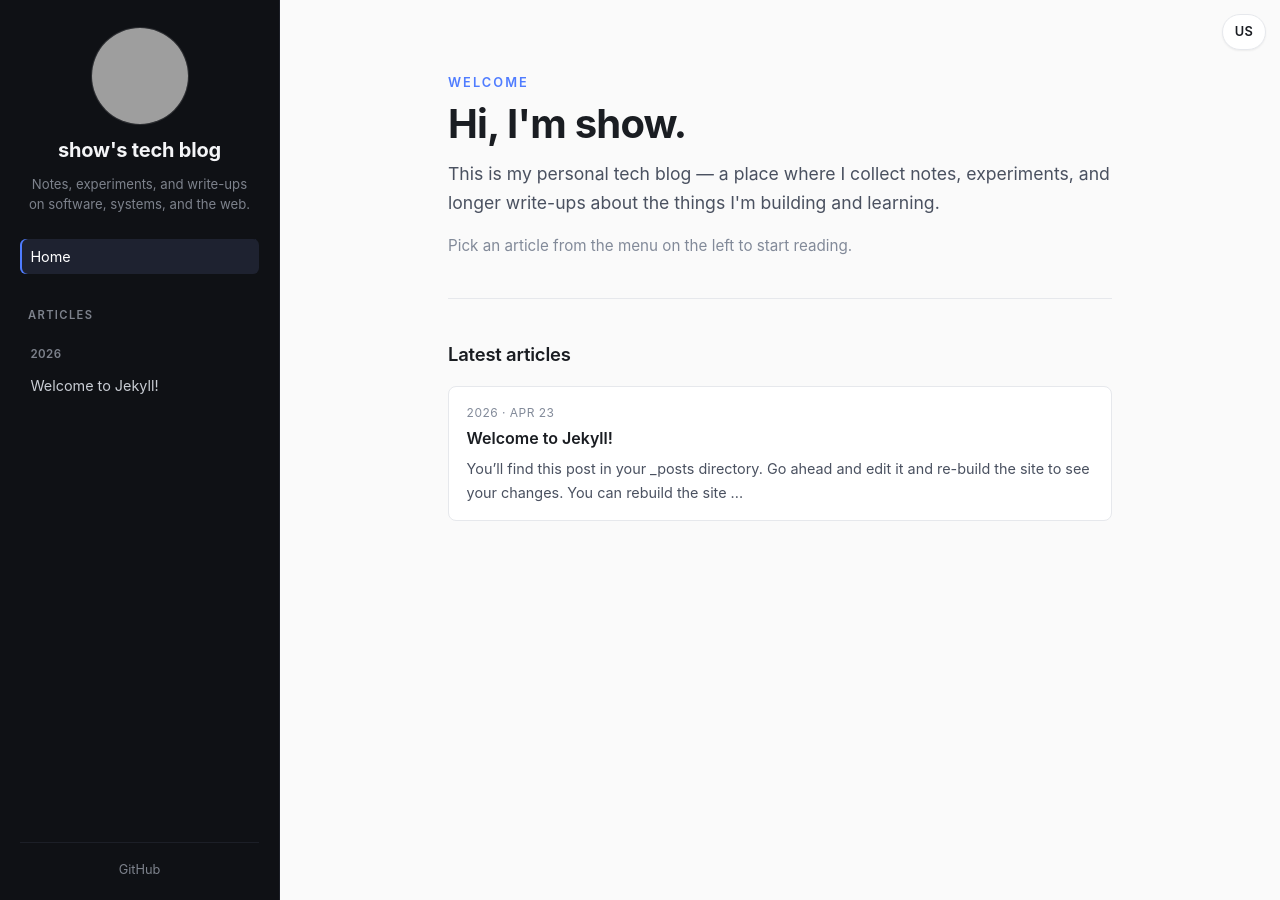
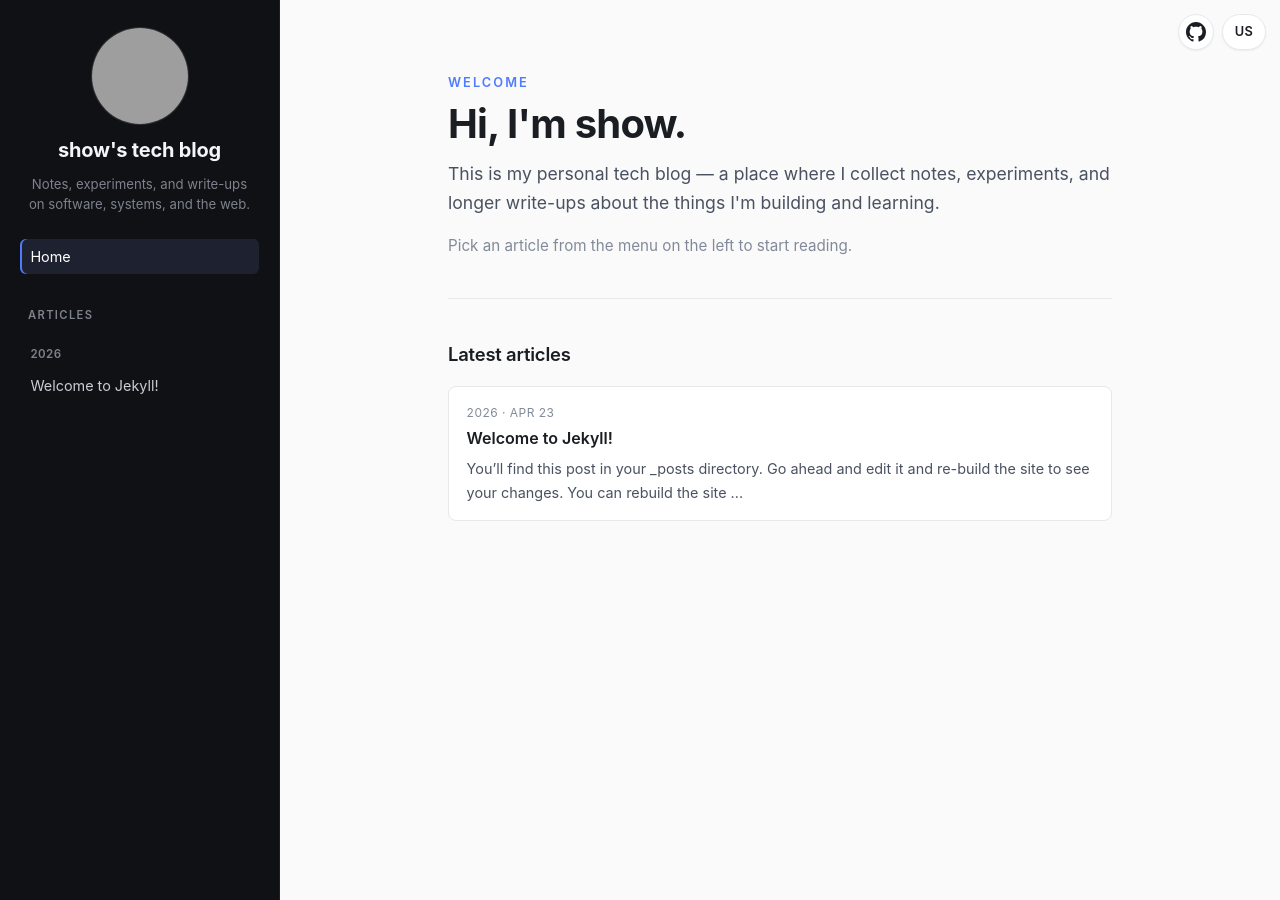
Before and after one commit to showwwwww/showwwwww.github.io, a Jekyll site: the page built from index.markdown, in a window 1280 px wide. Built offline with Jekyll 4.4.1, drawn with Linux system fonts in a browser that asks for light colours; grey boxes are pictures that could not be loaded.

Commit message:
feat(jekyll): add GitHub mark to header toolbar
Move the profile link from the sidebar footer into a fixed top bar with
a circular Octicons mark left of the language toggle. Omit the footer
entirely when only GitHub was configured. Update design and i18n specs.

Made-with: Cursor

```diff
--- a/_layouts/default.html
+++ b/_layouts/default.html
@@ -30,9 +30,18 @@
   <button class="sidebar-toggle" type="button" aria-label="{{ us.nav.toggle }}" aria-controls="sidebar" aria-expanded="false" data-i18n-aria-label="nav.toggle">
     <span></span><span></span><span></span>
   </button>
+  <div class="header-toolbar">
+    {%- if site.github_username and site.github_username != 'jekyll' -%}
+      <a class="github-header-link" href="https://github.com/{{ site.github_username }}" target="_blank" rel="noopener" data-i18n-aria-label="footer.github" aria-label="{{ us.footer.github }}">
+        <svg class="github-header-icon" xmlns="http://www.w3.org/2000/svg" viewBox="0 0 16 16" width="20" height="20" fill="currentColor" aria-hidden="true" focusable="false">
+          <path d="M8 0C3.58 0 0 3.58 0 8c0 3.54 2.29 6.53 5.47 7.59.4.07.55-.17.55-.38 0-.19-.01-.82-.01-1.49-2.01.37-2.53-.49-2.69-.94-.09-.23-.48-.94-.82-1.13-.28-.15-.68-.52-.01-.53.63-.01 1.08.58 1.23.82.72 1.21 1.87.87 2.33.66.07-.52.28-.87.51-1.07-1.78-.2-3.64-.89-3.64-3.95 0-.87.31-1.59.82-2.15-.08-.2-.36-1.02.08-2.12 0 0 .67-.21 2.2.82.64-.18 1.32-.27 2-.27.68 0 1.36.09 2 .27 1.53-1.04 2.2-.82 2.2-.82.44 1.1.16 1.92.08 2.12.51.56.82 1.27.82 2.15 0 3.07-1.87 3.75-3.65 3.95.29.25.54.73.54 1.48 0 1.07-.01 1.93-.01 2.2 0 .21.15.46.55.38A8.013 8.013 0 0016 8c0-4.42-3.58-8-8-8z"/>
+        </svg>
+      </a>
+    {%- endif -%}
     <button class="language-toggle" type="button" aria-label="{{ us.language.switch }}" data-language-toggle data-i18n-aria-label="language.switch">
       {{ us.language.current }}
     </button>
+  </div>
 
   <aside class="sidebar" id="sidebar">
     <div class="sidebar-inner">
@@ -87,17 +96,20 @@
         {%- endfor -%}
       </nav>
 
+      {%- assign has_footer_twitter = false -%}
+      {%- if site.twitter_username and site.twitter_username != 'jekyllrb' -%}{%- assign has_footer_twitter = true -%}{%- endif -%}
+      {%- assign has_footer_email = false -%}
+      {%- if site.email and site.email != 'your-email@example.com' -%}{%- assign has_footer_email = true -%}{%- endif -%}
+      {%- if has_footer_twitter or has_footer_email -%}
         <footer class="sidebar-footer">
-        {%- if site.github_username and site.github_username != 'jekyll' -%}
-          <a href="https://github.com/{{ site.github_username }}" target="_blank" rel="noopener" data-i18n="footer.github">{{ us.footer.github }}</a>
-        {%- endif -%}
-        {%- if site.twitter_username and site.twitter_username != 'jekyllrb' -%}
+          {%- if has_footer_twitter -%}
             <a href="https://twitter.com/{{ site.twitter_username }}" target="_blank" rel="noopener" data-i18n="footer.twitter">{{ us.footer.twitter }}</a>
           {%- endif -%}
-        {%- if site.email and site.email != 'your-email@example.com' -%}
+          {%- if has_footer_email -%}
             <a href="mailto:{{ site.email }}" data-i18n="footer.email">{{ us.footer.email }}</a>
           {%- endif -%}
         </footer>
+      {%- endif -%}
     </div>
   </aside>
 
--- a/assets/css/style.scss
+++ b/assets/css/style.scss
@@ -257,12 +257,49 @@ html[data-lang="cn"] [data-lang-section]:not([data-lang-section="cn"]) {
   display: none;
 }
 
-/* ---------- Language toggle ---------- */
-.language-toggle {
+/* ---------- Header toolbar (GitHub + language) ---------- */
+.header-toolbar {
   position: fixed;
   top: 0.85rem;
   right: 0.85rem;
   z-index: 30;
+  display: flex;
+  flex-direction: row;
+  align-items: center;
+  gap: 0.5rem;
+}
+.github-header-link {
+  display: inline-flex;
+  align-items: center;
+  justify-content: center;
+  width: 36px;
+  height: 36px;
+  padding: 0;
+  border: 1px solid var(--color-border);
+  border-radius: 50%;
+  background: var(--color-surface);
+  color: var(--color-text);
+  text-decoration: none;
+  box-shadow: var(--shadow-sm);
+  transition:
+    border-color 0.15s ease,
+    color 0.15s ease;
+}
+.github-header-link:hover {
+  border-color: var(--color-accent);
+  color: var(--color-accent);
+  text-decoration: none;
+}
+.github-header-link:focus-visible {
+  outline: 2px solid var(--color-accent);
+  outline-offset: 2px;
+}
+.github-header-icon {
+  display: block;
+  flex-shrink: 0;
+}
+/* ---------- Language toggle ---------- */
+.language-toggle {
   min-width: 44px;
   height: 36px;
   padding: 0 0.75rem;
@@ -614,7 +651,7 @@ html[data-lang="cn"] [data-lang-section]:not([data-lang-section="cn"]) {
   .content-inner {
     padding: 4.25rem 1.25rem 3rem;
   }
-  .language-toggle {
+  .header-toolbar {
     top: 0.85rem;
     right: 0.85rem;
   }
```
Also changed, not shown: docs/DESIGN.md (+7 -2 lines), docs/product-specs/internationalization.md (+4 -0 lines), docs/product-specs/sidebar-navigation.md (+11 -3 lines). Lines whose indentation alone changed are shown as unchanged.
